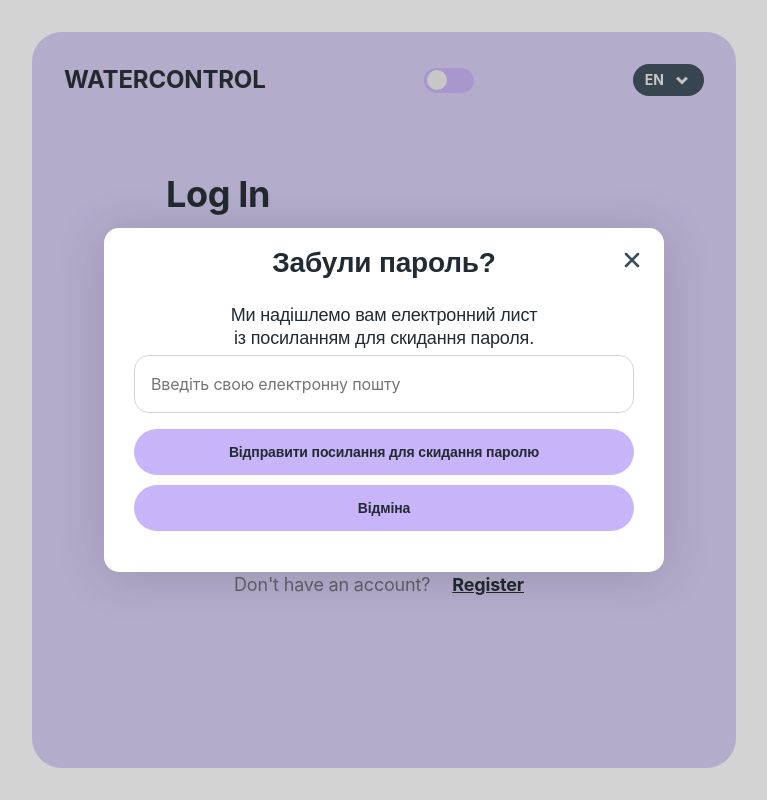
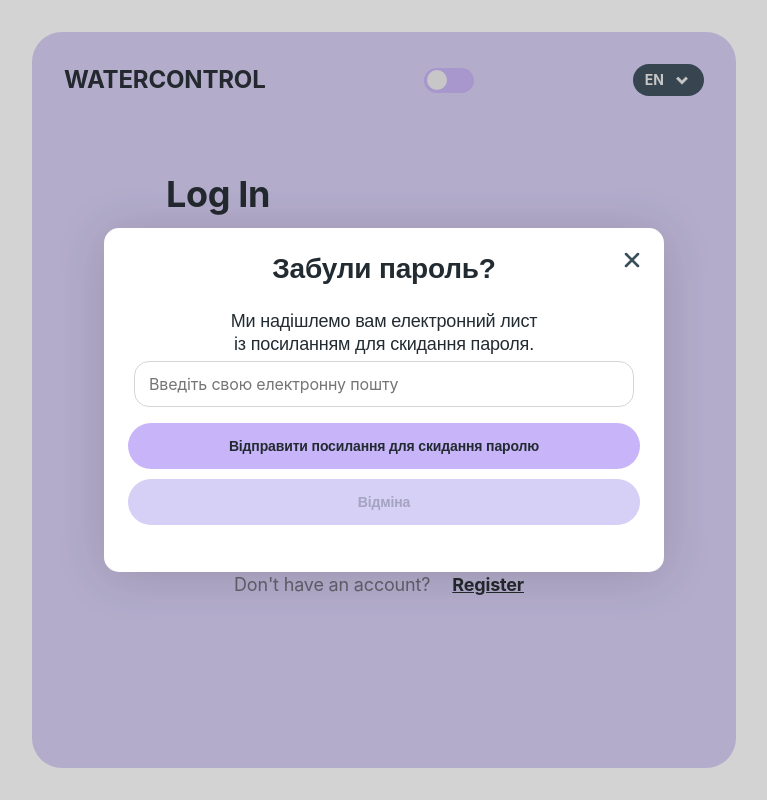
Before and after one commit to PetroMazuryk/water-control-frontend, a React (Vite) app: page /water-control-frontend/login in a window 1280 px wide. Both pictures are taken after a click on the button "Натисніть сюди". Shown: the whole page, without its empty margins (256-1023 px from the left). Built offline with nearby package versions, Linux system fonts and the light colour scheme; no server answers; what @reactour/tour would draw is missing.

Commit message:
add style change in component ModalForgotPassword

```diff
--- a/src/components/ModalForgotPassword/ModalForgotPassword.module.css
+++ b/src/components/ModalForgotPassword/ModalForgotPassword.module.css
@@ -1,27 +1,25 @@
 .modal {
   position: relative;
-  box-shadow: var(--box-shadow);
-  background: var(--white);
   display: flex;
   flex-direction: column;
   justify-content: center;
   align-items: center;
+  width: 340px;
+  padding: 40px 30px;
   gap: 28px;
-  width: 344px;
-  height: 267px;
-  padding: 40px 30px;
+  background-color: var(--white);
+  box-shadow: var(--box-shadow);
   border-radius: 15px;
 }
 
 .closeBtn {
   position: absolute;
+  top: 20px;
+  right: 20px;
   width: 24px;
   height: 24px;
-  padding: 0;
-  top: 20px;
-  right: 20px;
+  background-color: transparent;
   border: none;
-  background-color: transparent;
   display: flex;
   justify-content: center;
   align-items: center;
@@ -38,12 +36,12 @@
 }
 
 .modalTextBox {
-  width: 316px;
-  height: 58px;
   display: flex;
   flex-direction: column;
   justify-content: center;
   align-items: center;
+  width: 316px;
+  height: 58px;
   gap: 16px;
 }
 
@@ -75,23 +73,18 @@
 
 .inputField {
   width: 100%;
-  padding: 12px;
-  border-radius: 8px;
-  border: 1px solid var(--color-border);
-  font-size: 14px;
-  border: var(--border-form);
+  padding: 10px 14px;
   border-radius: 15px;
   background-color: transparent;
-  padding-left: 16px;
-  padding-top: 16px;
-  padding-bottom: 16px;
+  border: var(--border-form);
   font-size: 16px;
   line-height: 1.5;
   letter-spacing: -0.01em;
   color: var(--color-font-second);
+}
 
-  width: 100%;
-  outline: none;
+.inputField:focus {
+  border: var(--form-input-focus);
 }
 
 .errorInput {
@@ -105,28 +98,43 @@
 
 .modalBtnBox {
   display: flex;
+  flex-direction: column;
   gap: 10px;
-  justify-content: center;
-  flex-direction: column;
+  align-items: center;
 }
 
-.btnSend,
-.btnCancel {
-  width: 500px;
+.btnSend {
+  width: 100%;
+  padding: 14px 40px;
   border-radius: 30px;
-  padding: 14px 40px;
+  background-color: var(--color-second-bg);
   color: var(--color-font-main);
-  background-color: var(--color-second-bg);
   font-family: 'Poppins', sans-serif;
   font-weight: 700;
   font-size: 14px;
-  line-height: 129%;
+  line-height: 1.29;
   letter-spacing: -0.01em;
 }
 
-.btnSend:hover,
+.btnSend:hover {
+  background-color: var(--color-second-bg-hover);
+}
+
+.btnCancel {
+  width: 100%;
+  padding: 14px 40px;
+  border-radius: 30px;
+  background-color: var(--color-main-bg);
+  color: var(--color-cancel);
+  font-family: 'Poppins', sans-serif;
+  font-weight: 700;
+  font-size: 14px;
+  line-height: 1.29;
+  letter-spacing: -0.01em;
+}
+
 .btnCancel:hover {
-  background-color: var(--color-second-bg-hover);
+  color: var(--color-font-secondary);
 }
 
 @media screen and (min-width: 768px) {
@@ -146,4 +154,16 @@
   .modalText {
     font-size: 18px;
   }
+
+  .btnSend,
+  .btnCancel {
+    width: 512px;
+  }
 }
+
+@media screen and (min-width: 1440px) {
+  .modal {
+    width: 580px;
+    height: 344px;
+  }
+}
```
